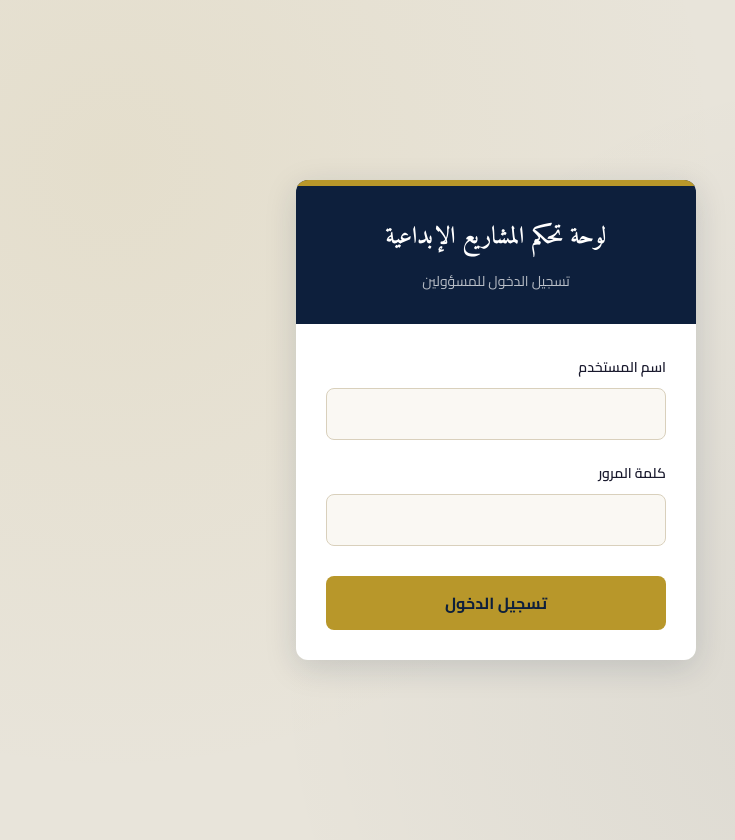
After one commit to Twigimc/FarabiAiAndcreatestuff, a PHP site: page /login.php in a window 1280 px wide. The commit adds this page. Shown: the whole page, without its empty margins (144-879 px from the left). Run offline with PHP 8.4, Linux system fonts and the light colour scheme.

Commit message:
feat: implement secure admin authentication system with login, logout, and initialization scripts

```diff
--- a/dashboard.php
+++ b/dashboard.php
@@ -1,4 +1,9 @@
 <?php
+session_start();
+if (!isset($_SESSION['admin_logged_in']) || $_SESSION['admin_logged_in'] !== true) {
+    header('Location: login.php');
+    exit;
+}
 require_once 'db.php';
 
 try {
@@ -117,6 +122,7 @@ try {
         <div class="actions">
             <a href="export_excel.php" class="btn">تصدير إلى Excel</a>
             <button onclick="exportPDF()" class="btn btn-pdf">تصدير إلى PDF</button>
+            <a href="logout.php" class="btn" style="background:#e74c3c; color:#fff;">تسجيل الخروج</a>
         </div>
     </div>
 
--- a/export_excel.php
+++ b/export_excel.php
@@ -1,4 +1,9 @@
 <?php
+session_start();
+if (!isset($_SESSION['admin_logged_in']) || $_SESSION['admin_logged_in'] !== true) {
+    header('Location: login.php');
+    exit;
+}
 require_once 'db.php';
 
 // Fetch all submissions
--- /dev/null
+++ b/login.php
@@ -0,0 +1,199 @@
+<?php
+session_start();
+require_once 'db.php';
+
+// Redirect if already logged in
+if (isset($_SESSION['admin_logged_in']) && $_SESSION['admin_logged_in'] === true) {
+    header('Location: dashboard.php');
+    exit;
+}
+
+$error = '';
+
+if ($_SERVER['REQUEST_METHOD'] === 'POST') {
+    // Generate CSRF token if not exists
+    if (empty($_SESSION['login_csrf_token'])) {
+        $_SESSION['login_csrf_token'] = bin2hex(random_bytes(32));
+    }
+
+    $username = $_POST['username'] ?? '';
+    $password = $_POST['password'] ?? '';
+    $csrf = $_POST['csrf_token'] ?? '';
+
+    // Validate CSRF
+    if (!hash_equals($_SESSION['login_csrf_token'], $csrf)) {
+        $error = "انتهت صلاحية الجلسة، يرجى المحاولة مرة أخرى.";
+    } else {
+        try {
+            $stmt = $pdo->prepare("SELECT id, password_hash FROM admins WHERE username = ?");
+            $stmt->execute([$username]);
+            $admin = $stmt->fetch();
+
+            if ($admin && password_verify($password, $admin['password_hash'])) {
+                // Successful login
+                $_SESSION['admin_logged_in'] = true;
+                $_SESSION['admin_id'] = $admin['id'];
+
+                // Regenerate session ID for security
+                session_regenerate_id(true);
+
+                header('Location: dashboard.php');
+                exit;
+            } else {
+                $error = "اسم المستخدم أو كلمة المرور غير صحيحة.";
+            }
+        } catch(PDOException $e) {
+            $error = "حدث خطأ أثناء الاتصال بقاعدة البيانات.";
+        }
+    }
+}
+
+// Generate new CSRF token for the form
+$_SESSION['login_csrf_token'] = bin2hex(random_bytes(32));
+?>
+<!DOCTYPE html>
+<html lang="ar" dir="rtl">
+<head>
+    <meta charset="UTF-8">
+    <meta name="viewport" content="width=device-width, initial-scale=1.0">
+    <title>تسجيل الدخول - لوحة التحكم</title>
+    <link href="https://fonts.googleapis.com/css2?family=Cairo:wght@300;400;600;700&family=Amiri:wght@400;700&display=swap" rel="stylesheet">
+    <style>
+        :root {
+            --navy: #0d1f3c;
+            --gold: #b8972a;
+            --gold-light: #e8c96a;
+            --cream: #faf8f3;
+            --border: #d9d0bc;
+            --text: #1a1a2e;
+            --accent: #1a4a8a;
+            --error: #e74c3c;
+        }
+        body {
+            font-family: 'Cairo', sans-serif;
+            background: #e8e4da;
+            background-image:
+              radial-gradient(circle at 20% 20%, rgba(184,151,42,0.08) 0%, transparent 50%),
+              radial-gradient(circle at 80% 80%, rgba(13,31,60,0.06) 0%, transparent 50%);
+            min-height: 100vh;
+            display: flex;
+            align-items: center;
+            justify-content: center;
+            margin: 0;
+            padding: 20px;
+        }
+        .login-card {
+            background: #fff;
+            width: 100%;
+            max-width: 400px;
+            border-radius: 12px;
+            box-shadow: 0 8px 32px rgba(13,31,60,0.15);
+            overflow: hidden;
+        }
+        .header {
+            background: var(--navy);
+            color: #fff;
+            padding: 30px;
+            text-align: center;
+            border-top: 6px solid var(--gold);
+        }
+        .header h1 {
+            font-family: 'Amiri', serif;
+            margin: 0 0 10px 0;
+            font-size: 24px;
+        }
+        .header p {
+            margin: 0;
+            font-size: 14px;
+            color: rgba(255,255,255,0.7);
+        }
+        .form-body {
+            padding: 30px;
+        }
+        .form-group {
+            margin-bottom: 20px;
+        }
+        label {
+            display: block;
+            margin-bottom: 8px;
+            font-weight: 600;
+            color: var(--text);
+            font-size: 14px;
+        }
+        input[type="text"], input[type="password"] {
+            width: 100%;
+            padding: 12px 15px;
+            border: 1.5px solid var(--border);
+            border-radius: 8px;
+            background: var(--cream);
+            font-family: 'Cairo', sans-serif;
+            font-size: 14px;
+            box-sizing: border-box;
+            transition: border-color 0.2s;
+        }
+        input:focus {
+            outline: none;
+            border-color: var(--accent);
+            background: #fff;
+        }
+        .btn-submit {
+            width: 100%;
+            padding: 12px;
+            background: var(--gold);
+            color: var(--navy);
+            border: none;
+            border-radius: 8px;
+            font-family: 'Cairo', sans-serif;
+            font-size: 16px;
+            font-weight: 700;
+            cursor: pointer;
+            transition: background 0.2s, transform 0.1s;
+            margin-top: 10px;
+        }
+        .btn-submit:hover {
+            background: var(--gold-light);
+            transform: translateY(-1px);
+        }
+        .error-msg {
+            background: #fdf2f2;
+            color: var(--error);
+            padding: 10px;
+            border-radius: 6px;
+            font-size: 13px;
+            margin-bottom: 20px;
+            border: 1px solid #fad5d5;
+            text-align: center;
+        }
+    </style>
+</head>
+<body>
+
+<div class="login-card">
+    <div class="header">
+        <h1>لوحة تحكم المشاريع الإبداعية</h1>
+        <p>تسجيل الدخول للمسؤولين</p>
+    </div>
+    <div class="form-body">
+        <?php if ($error): ?>
+            <div class="error-msg"><?= htmlspecialchars($error) ?></div>
+        <?php endif; ?>
+        <form method="POST" action="login.php">
+            <input type="hidden" name="csrf_token" value="<?= htmlspecialchars($_SESSION['login_csrf_token']) ?>">
+
+            <div class="form-group">
+                <label for="username">اسم المستخدم</label>
+                <input type="text" id="username" name="username" required dir="ltr">
+            </div>
+
+            <div class="form-group">
+                <label for="password">كلمة المرور</label>
+                <input type="password" id="password" name="password" required dir="ltr">
+            </div>
+
+            <button type="submit" class="btn-submit">تسجيل الدخول</button>
+        </form>
+    </div>
+</div>
+
+</body>
+</html>
```
Also changed, not shown: index.php (+7 -0 lines), logout.php (added, +7 -0 lines), setup_admin.php (added, +41 -0 lines), submit.php (+7 -0 lines).
